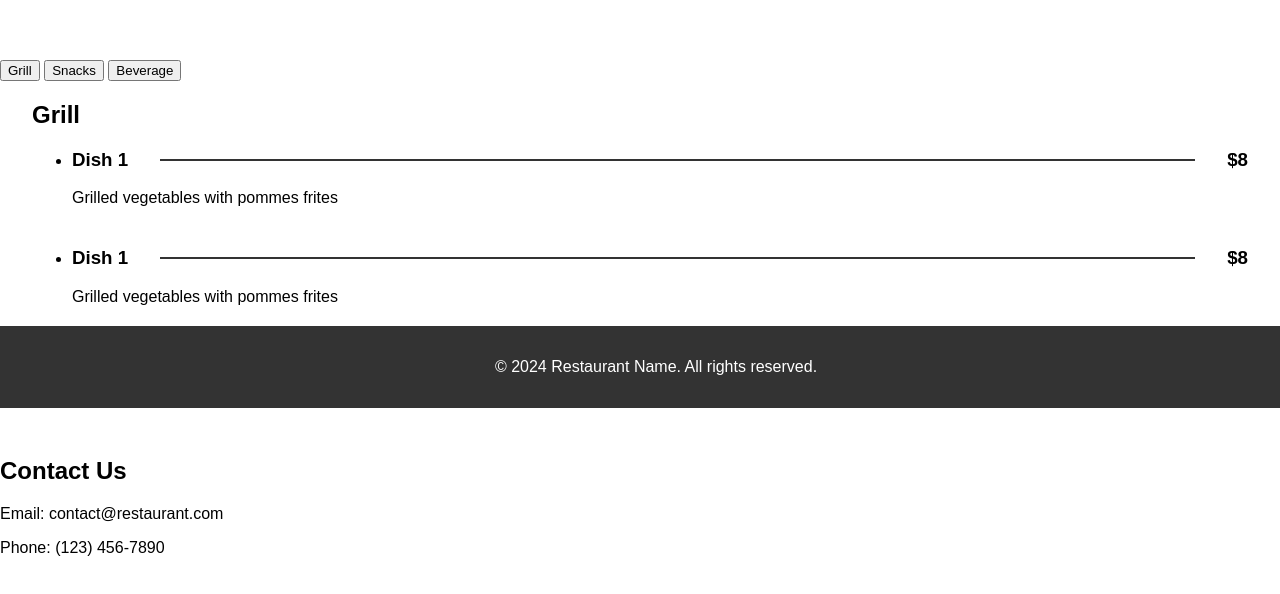
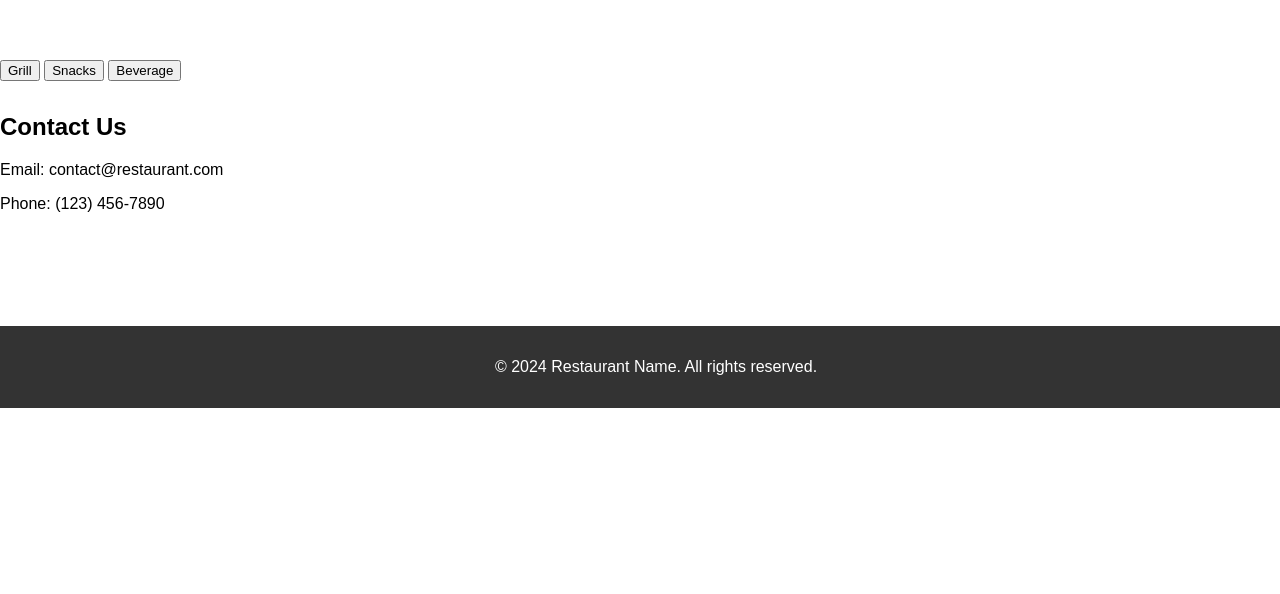
Before and after one commit to JohanCodeForFun/Restaurant-Page, a website built with webpack: page src/index.html in a window 1280 px wide. Shown: the part 392-986 px from the top of the page. After the commit the page ends 800 px from the top, so only its background shows below. Built offline with nearby package versions, Linux system fonts and the light colour scheme; files whose address does not match are found by name.

Commit message:
comment out html to work on adding menu using js and dom

```diff
--- a/src/index.html
+++ b/src/index.html
@@ -20,9 +20,8 @@
           <button class="options" value="snacks">Snacks</button>
           <button class="options" value="beverages">Beverage</button>
         </nav>
-        <div id="content">
-          <div class="menu-container">
-            <h2>Grill</h2>
+        <div id="content" class="menu-container">
+          <!-- <h2>Grill</h2>
           <ul>
               <li class="menu-option">
                 <h3 class="menu-title">
@@ -48,11 +47,9 @@
                 </h3>
                 <p>Grilled vegetables with pommes frites</p>
               </li>
-              </ul>
-            </div>
+          </ul> -->
         </div>
       </section>
-      </div>
 
         <!-- <div>
           <img src="" alt="falafel">
```
Lines whose indentation alone changed are shown as unchanged.
